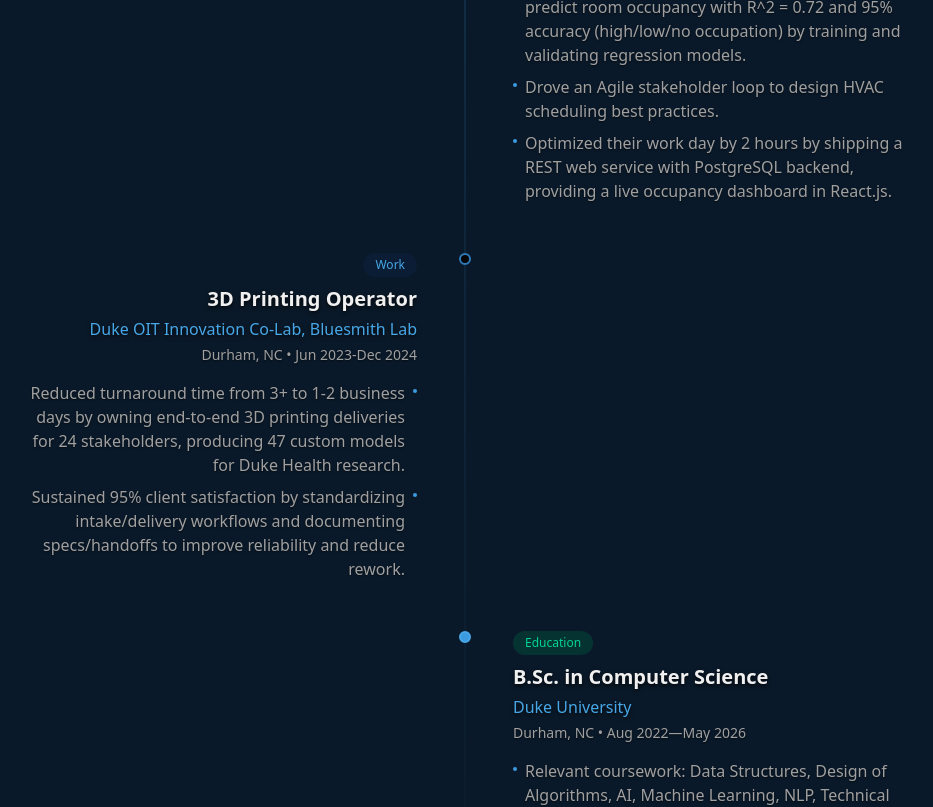
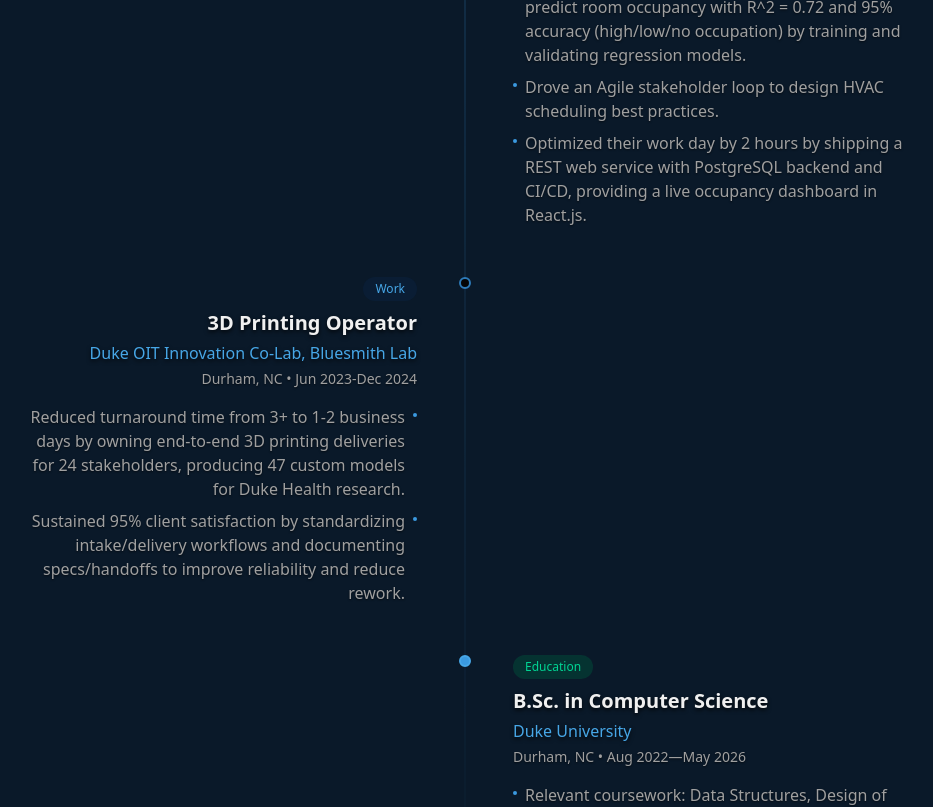
Before and after one commit to adeildovieira/adeildo-portfolio, a Next.js app: page / in a window 1280 px wide. Shown: the part 2520-3327 px from the top of the page, without its empty margins (175-1108 px from the left). Built offline with nearby package versions, Linux system fonts and the light colour scheme; a web font is replaced by a local one.

Commit message:
fix: Update project descriptions and reorder tags for clarity (v0.4.4)

```diff
--- a/src/components/sections/Experience.tsx
+++ b/src/components/sections/Experience.tsx
@@ -42,7 +42,7 @@ const experiences: ExperienceItem[] = [
     description: [
       "Used 2M+ Wi-Fi logs and CO2 sensor data to predict room occupancy with R^2 = 0.72 and 95% accuracy (high/low/no occupation) by training and validating regression models.",
       "Drove an Agile stakeholder loop to design HVAC scheduling best practices.",
-      "Optimized their work day by 2 hours by shipping a REST web service with PostgreSQL backend, providing a live occupancy dashboard in React.js.",
+      "Optimized their work day by 2 hours by shipping a REST web service with PostgreSQL backend and CI/CD, providing a live occupancy dashboard in React.js.",
     ],
   },
   {
--- a/src/components/sections/Projects.tsx
+++ b/src/components/sections/Projects.tsx
@@ -59,7 +59,7 @@ const projects: Project[] = [
   {
     title: "This Portfolio",
     description: "The site you're on right now! A portfolio I made with things I love in the sites I visit on the internet, such as the grain background, animations, and glassmorphism UI. Version-controlled with a main/prod branch strategy and semantic versioning (v0.x.x), deployed via CI/CD to Cloudflare Pages.",
-    tags: ["Next.js", "TypeScript", "Tailwind CSS", "Framer Motion", "CI/CD", "Cloudflare Pages"],
+    tags: ["CI/CD", "Cloudflare Pages", "Next.js", "TypeScript", "Tailwind CSS", "Framer Motion"],
     emoji: "💙",
     githubUrl: "https://github.com/adeildovieira/adeildo-portfolio",
     featured: true,
```
Also changed, not shown: 1 other file (tests, documents, lock files or other folders).
